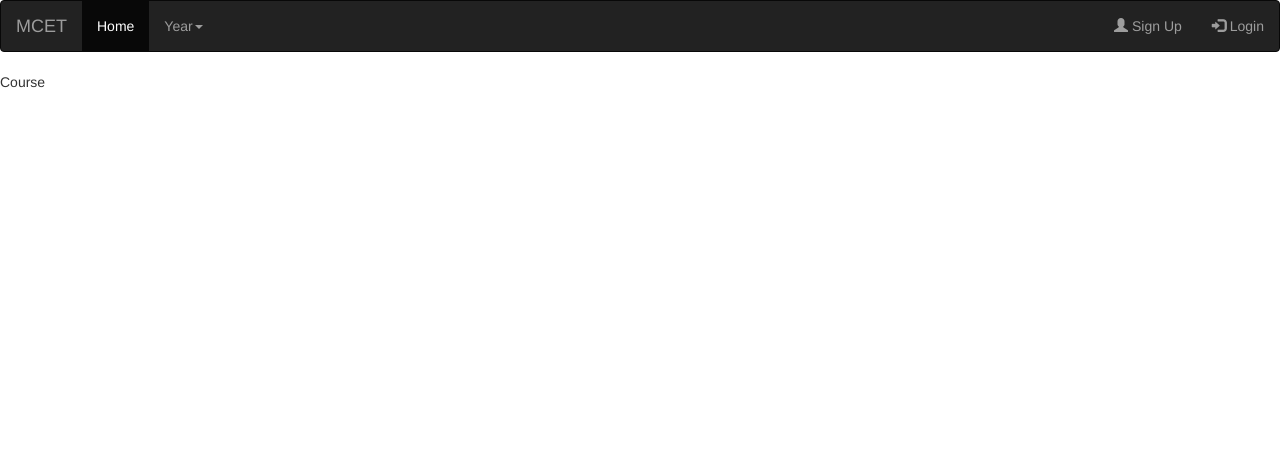
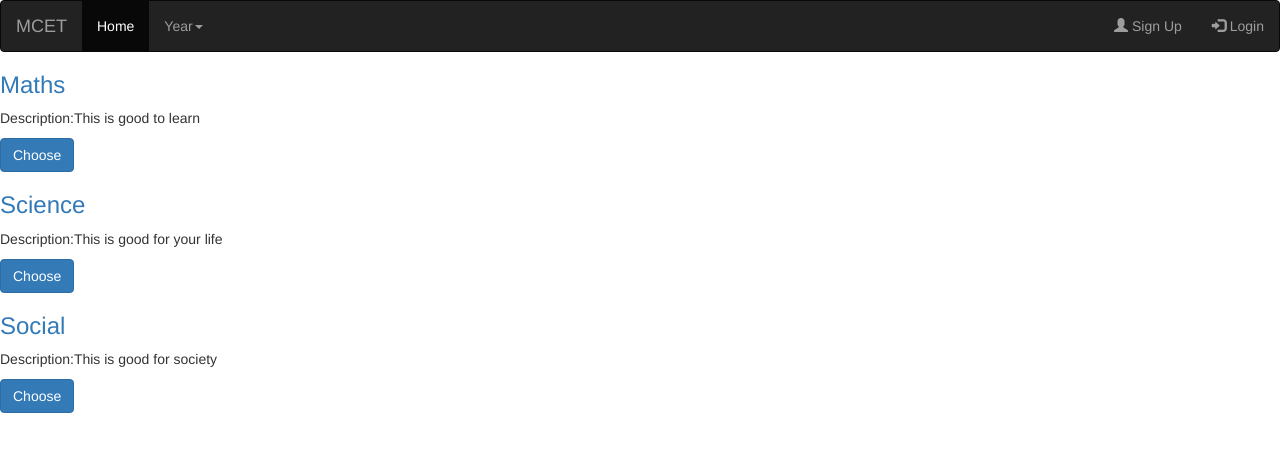
Before and after one commit to Rojer19bcs018/Courses-UI, an Angular app: page / in a window 1280 px wide. Shown: the top 452 px of the page. Built offline with nearby package versions, Linux system fonts and the light colour scheme.

Commit message:
3 files modified

```diff
--- a/src/course/course.component.html
+++ b/src/course/course.component.html
@@ -1 +1,27 @@
-<p>Course</p>
+<!DOCTYPE html>
+<html lang="en">
+  <head>
+    <title>Bootstrap Example</title>
+    <meta charset="utf-8" />
+    <meta name="viewport" content="width=device-width, initial-scale=1" />
+    <link
+      rel="stylesheet"
+      href="https://maxcdn.bootstrapcdn.com/bootstrap/3.4.1/css/bootstrap.min.css"
+    />
+    <script src="https://ajax.googleapis.com/ajax/libs/jquery/3.6.0/jquery.min.js"></script>
+    <script src="https://maxcdn.bootstrapcdn.com/bootstrap/3.4.1/js/bootstrap.min.js"></script>
+  </head>
+  <body>
+    <div *ngFor="let course of courses">
+      <h3>
+        <a [title]="'course name : ' + course.name">
+          {{ course.name }}
+        </a>
+      </h3>
+      <p>Description:{{ course.description }}</p>
+      <button type="button" class="btn btn-primary" (click)="notify()">
+        Choose
+      </button>
+    </div>
+  </body>
+</html>
--- a/src/course/course.component.ts
+++ b/src/course/course.component.ts
@@ -1,7 +1,11 @@
 import { Component } from '@angular/core';
+import { courses } from './course.model';
+
 
 @Component({
   selector: 'app-course',
   templateUrl: './course.component.html',
 })
-export class CourseClass {}
+export class CourseClass {
+  courses = courses
+}
--- a/src/course/course.model.ts
+++ b/src/course/course.model.ts
@@ -1,10 +1,23 @@
-export class Course {
-  public name: string;
-  public teacher: string;
-  public difficulty: string;
-  constructor(name: string, teacher: string, difficulty: string) {
-    this.name = name;
-    this.teacher = teacher;
-    this.difficulty = difficulty;
-  }
+export interface course {
+  id: number;
+  name: string;
+  description: string;
 }
+
+export const courses = [
+  {
+    id: 1,
+    name: 'Maths',
+    description: 'This is good to learn',
+  },
+  {
+    id: 2,
+    name: 'Science',
+    description: 'This is good for your life',
+  },
+  {
+    id: 3,
+    name: 'Social',
+    description: 'This is good for society',
+  },
+];
```
